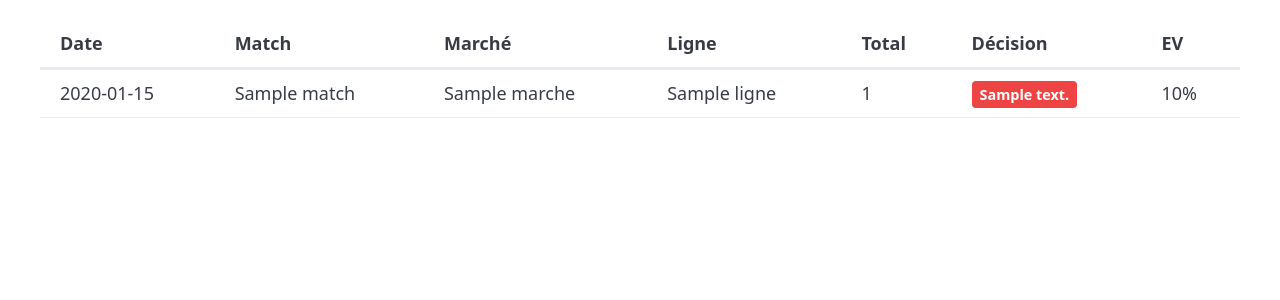
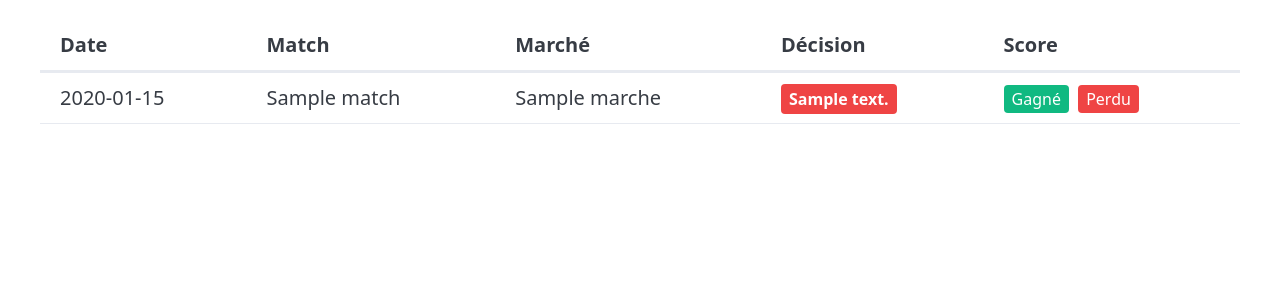
Before and after one commit to hamzypogba0610-pixel/apex-bot237, a FastAPI app: template templates/historique.html in a window 1280 px wide. Shown: the part 119-419 px from the top of the page. Run offline with FastAPI, Linux system fonts and the light colour scheme; the template is opened without the code that fills it: most values are stand-ins (such as "Sample title", 1, 10 or a date in 2020); some libraries are stand-ins or nearby versions.

Commit message:
Update historique.html

```diff
--- a/templates/historique.html
+++ b/templates/historique.html
@@ -9,9 +9,9 @@
         body { padding: 20px; }
         .badge-parier { background-color: #10b981; color: white; padding: 4px 8px; border-radius: 4px; font-weight: bold; font-size: 0.8em;}
         .badge-refus { background-color: #ef4444; color: white; padding: 4px 8px; border-radius: 4px; font-weight: bold; font-size: 0.8em;}
-        table { font-size: 0.9em; }
-
-        /* C'est ici qu'on plie l'affiche pour le téléphone */
+        .btn-mini { padding: 2px 8px; font-size: 0.8em; margin-right: 4px; cursor: pointer; }
+        .btn-win { background-color: #10b981; color: white; border: none; border-radius: 4px; }
+        .btn-lose { background-color: #ef4444; color: white; border: none; border-radius: 4px; }
         @media (max-width: 600px) {
             th, td { padding: 4px; font-size: 0.8em; }
             .cache-telephone { display: none; }
@@ -21,12 +21,8 @@
 <body>
     <main class="container">
         <nav style="margin-bottom: 20px;">
-            <ul>
-                <li><strong>📖 Historique</strong></li>
-            </ul>
-            <ul>
-                <li><a href="/" role="button" class="outline">⬅️ Retour</a></li>
-            </ul>
+            <ul><li><strong>📖 Historique</strong></li></ul>
+            <ul><li><a href="/" role="button" class="outline">⬅️ Retour</a></li></ul>
         </nav>
 
         <div style="overflow-x: auto;">
@@ -36,10 +32,8 @@
                         <th class="cache-telephone">Date</th>
                         <th>Match</th>
                         <th class="cache-telephone">Marché</th>
-                        <th>Ligne</th>
-                        <th>Total</th>
                         <th>Décision</th>
-                        <th>EV</th>
+                        <th>Score</th>
                     </tr>
                 </thead>
                 <tbody>
@@ -48,8 +42,6 @@
                         <td class="cache-telephone">{{ pari.date_creation[:10] }}</td>
                         <td>{{ pari.match }}</td>
                         <td class="cache-telephone">{{ pari.marche }}</td>
-                        <td>{{ pari.ligne }}</td>
-                        <td>{{ pari.total_attendu }}</td>
                         <td>
                             {% if 'PARIER' in pari.decision %}
                                 <span class="badge-parier">{{ pari.decision }}</span>
@@ -57,16 +49,40 @@
                                 <span class="badge-refus">{{ pari.decision }}</span>
                             {% endif %}
                         </td>
-                        <td>{{ (pari.ev * 100) | round(1) }}%</td>
+                        <td>
+                            {% if pari.resultat_reel == 1 %}
+                                <span style="color: #10b981; font-weight: bold;">Gagné ✅</span>
+                            {% elif pari.resultat_reel == 0 %}
+                                <span style="color: #ef4444; font-weight: bold;">Perdu ❌</span>
+                            {% else %}
+                                <button class="btn-mini btn-win" onclick="noterResultat({{ pari.id }}, 1)">Gagné</button>
+                                <button class="btn-mini btn-lose" onclick="noterResultat({{ pari.id }}, 0)">Perdu</button>
+                            {% endif %}
+                        </td>
                     </tr>
                     {% else %}
-                    <tr>
-                        <td colspan="7" style="text-align: center;">Aucun pari pour le moment.</td>
-                    </tr>
+                    <tr><td colspan="5" style="text-align: center;">Aucun pari pour le moment.</td></tr>
                     {% endfor %}
                 </tbody>
             </table>
         </div>
     </main>
+
+    <script>
+        async function noterResultat(id, resultat) {
+            if(!confirm("Confirmer le résultat ?")) return;
+
+            try {
+                const reponse = await fetch(`/api/noter-resultat/${id}/${resultat}`, { method: 'POST' });
+                if(reponse.ok) {
+                    window.location.reload(); // Recharge la page pour voir le résultat
+                } else {
+                    alert("Erreur lors de la notation.");
+                }
+            } catch (e) {
+                alert("Erreur de connexion.");
+            }
+        }
+    </script>
 </body>
 </html>
```
